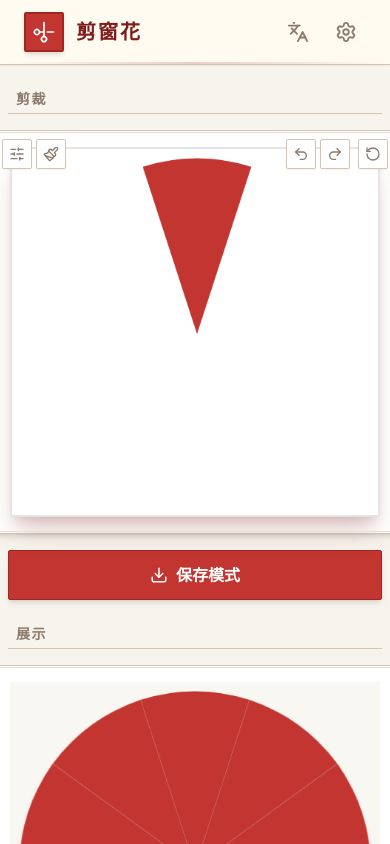
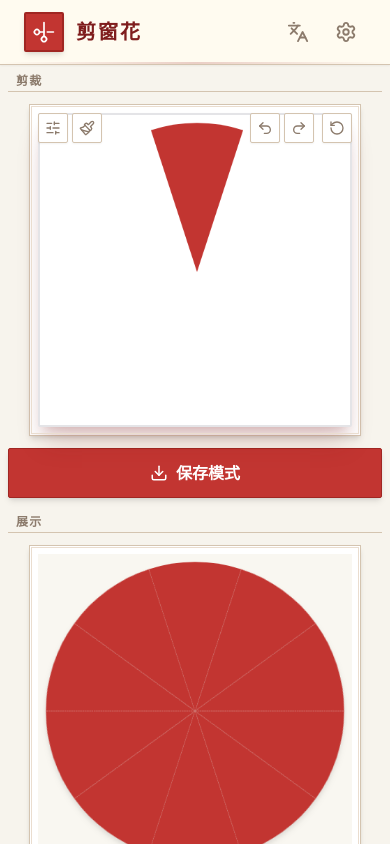
Before and after one commit to yicracks/paper_cut, a React (Vite) app: page / in a window 390 px wide. Shown: the top 844 px of the page. Built offline with nearby package versions, Linux system fonts and the light colour scheme.

Commit message:
feat: Improve canvas responsiveness and layout
Adjust canvas display size calculation to better handle mobile and desktop screen sizes. Refine margins and ensure a minimum canvas size is maintained. Update layout gap and alignment for a more consistent user experience across different viewports.

```diff
--- a/App.tsx
+++ b/App.tsx
@@ -19,10 +19,15 @@ const useDisplaySize = (baseSize: number, margin: number = DISPLAY_MARGIN) => {
     useEffect(() => {
         const handleResize = () => {
             const width = window.innerWidth;
-            // Ensure it fits within width minus margin, but max out at baseSize
-            // For mobile, we might want to be more aggressive with shrinking
-            const availableWidth = Math.min(width - margin, baseSize);
-            setDisplaySize(Math.floor(availableWidth));
+            const isMobile = width < 768;
+            // On mobile, the margin should account for the card's padding too
+            const cardPadding = isMobile ? 16 : 32; // p-2 vs p-4 on both sides
+            const baseMargin = isMobile ? 60 : 40;
+            const availableWidth = Math.min(width - baseMargin - cardPadding, baseSize);
+
+            // For mobile, slightly cap the size so it doesn't feel "enormous"
+            const finalSize = isMobile ? Math.min(availableWidth, 360) : availableWidth;
+            setDisplaySize(Math.max(280, Math.floor(finalSize)));
         };
 
         window.addEventListener('resize', handleResize);
@@ -313,17 +318,17 @@ const App = () => {
         </div>
       </header>
 
-      <main className="max-w-[1400px] mx-auto mt-6 px-2 md:px-4">
+      <main className="max-w-[1400px] mx-auto mt-2 md:mt-6 px-2 md:px-4">
         {/* Main Layout: Cut Canvas (Center) + Preview (Right) */}
-        <div className="flex flex-col xl:flex-row items-start justify-center gap-6">
+        <div className="flex flex-col lg:flex-row items-center lg:items-start justify-center gap-4 md:gap-6">
 
             {/* COLUMN 1: Drawing Canvas + Overlay Controls */}
-            <div className="flex flex-col gap-4 items-center w-full xl:w-auto">
-                 <div className="flex items-center justify-between w-full max-w-[500px] px-2 border-b border-[#d4c4b0] pb-1">
-                     <span className="text-sm font-bold text-[#8c7b6c] font-serif tracking-widest">{t.step_cut}</span>
+            <div className="flex flex-col gap-3 md:gap-4 items-center w-full lg:w-auto">
+                 <div className="flex items-center justify-between w-full max-w-[482px] px-2 border-b border-[#d4c4b0] pb-0.5">
+                     <span className="text-xs md:text-sm font-bold text-[#8c7b6c] font-serif tracking-widest">{t.step_cut}</span>
                 </div>
 
-                <div ref={cuttingAreaRef} className="relative inline-block p-4 bg-white border border-[#d4c4b0] shadow-md z-10 chinese-card">
+                <div ref={cuttingAreaRef} className="relative inline-block p-2 md:p-4 bg-white border border-[#d4c4b0] shadow-md z-10 chinese-card">
                     {/* Settings Toggle Button */}
                     <div className="absolute top-2 left-2 z-30 flex gap-1">
                         <button
@@ -432,7 +437,7 @@ const App = () => {
                     />
                 </div>
 
-                <div className="relative w-full max-w-[500px]">
+                <div className="relative w-full max-w-[482px]">
                     <button
                         onClick={handleSaveCut}
                         className={`w-full py-3 rounded-sm font-serif font-bold transition-all flex items-center justify-center gap-2 text-white shadow-md border border-[#a02622] btn-seal ${
@@ -447,17 +452,17 @@ const App = () => {
             </div>
 
             {/* Arrow Divider (Desktop only) */}
-            <div className="text-[#d4c4b0] hidden xl:block self-start pt-48 opacity-50">
+            <div className="text-[#d4c4b0] hidden lg:block self-start pt-48 opacity-50">
                 <ArrowRight size={32} />
             </div>
 
             {/* COLUMN 2: Preview */}
-            <div className="flex flex-col gap-4 items-center xl:sticky xl:top-24 w-full xl:w-auto">
-                 <div className="flex items-center justify-between w-full max-w-[500px] px-2 border-b border-[#d4c4b0] pb-1">
-                     <span className="text-sm font-bold text-[#8c7b6c] font-serif tracking-widest">{t.step_show}</span>
+            <div className="flex flex-col gap-3 md:gap-4 items-center lg:sticky lg:top-24 w-full lg:w-auto">
+                 <div className="flex items-center justify-between w-full max-w-[482px] px-2 border-b border-[#d4c4b0] pb-0.5">
+                     <span className="text-xs md:text-sm font-bold text-[#8c7b6c] font-serif tracking-widest">{t.step_show}</span>
                  </div>
 
-                 <div className="relative p-4 bg-white border border-[#d4c4b0] shadow-md flex items-center justify-center overflow-hidden chinese-card inline-block">
+                 <div className="relative p-2 md:p-4 bg-white border border-[#d4c4b0] shadow-md flex items-center justify-center overflow-hidden chinese-card inline-block">
                     <div
                         style={{ width: displaySize, height: displaySize }}
                         className="relative flex items-center justify-center bg-[#f9f7f2]"
@@ -473,7 +478,7 @@ const App = () => {
                     </div>
                  </div>
 
-                 <div className="relative w-full max-w-[500px]">
+                 <div className="relative w-full max-w-[482px]">
                     <button
                         onClick={handleSaveResult}
                         className={`w-full py-3 rounded-sm font-serif font-bold transition-all flex items-center justify-center gap-2 text-white shadow-lg border-2 border-[#a02622] btn-seal ${
--- a/components/BrushToolbox.tsx
+++ b/components/BrushToolbox.tsx
@@ -47,10 +47,9 @@ const BrushToolbox: React.FC<BrushToolboxProps> = ({
       className="absolute top-10 left-12 w-48 z-40 bg-white/95 backdrop-blur-md border border-[#d4c4b0] shadow-2xl p-3 rounded-sm chinese-card cursor-move"
     >
       <div className="flex justify-between items-center mb-3 pb-1 border-b border-[#eaddcf] select-none">
-        <h3 className="text-[10px] font-bold text-[#5c5c5c] tracking-widest font-serif flex items-center gap-1">
+        <div className="flex items-center gap-1">
           <Paintbrush size={12} className="text-[#C23531]" />
-          {t.brushSettings}
-        </h3>
+        </div>
         <button
           onClick={(e) => {
             e.stopPropagation();
@@ -83,8 +82,7 @@ const BrushToolbox: React.FC<BrushToolboxProps> = ({
 
         {/* Brush Size */}
         <div className="space-y-2">
-          <div className="flex justify-between items-center">
-            <span className="text-[10px] font-bold text-[#8c7b6c] uppercase tracking-wider">{t.brushSize}</span>
+          <div className="flex justify-end items-center">
             <span className="text-[10px] font-mono text-[#5c5c5c] bg-[#f9f7f2] px-1 rounded-sm border border-[#eaddcf]">{brushSize}px</span>
           </div>
           <input
--- a/utils/constants.ts
+++ b/utils/constants.ts
@@ -1,6 +1,6 @@
 
-export const SIM_SIZE = 500;
-export const DISPLAY_MARGIN = 20;
+export const SIM_SIZE = 450;
+export const DISPLAY_MARGIN = 40;
 export const DEFAULT_BRUSH_SIZE = 2;
 export const DEFAULT_PAPER_COLOR = '#C23531';
 export const Z_INDEX_GUIDE = 50;
```
